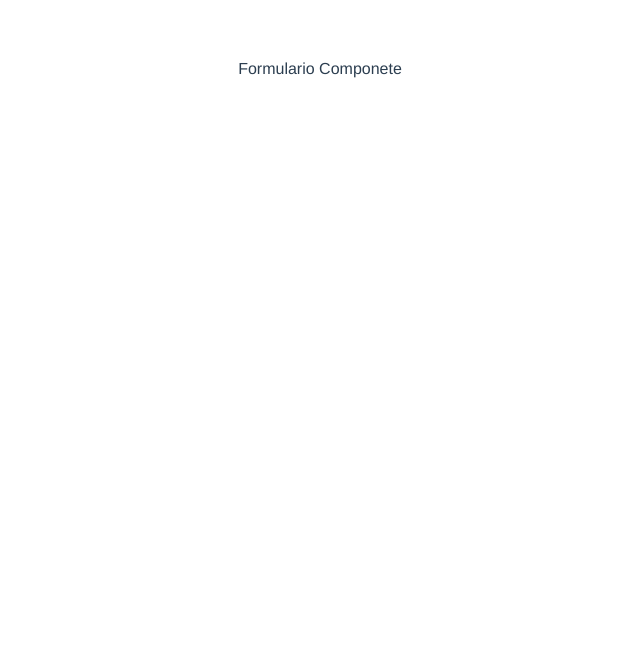
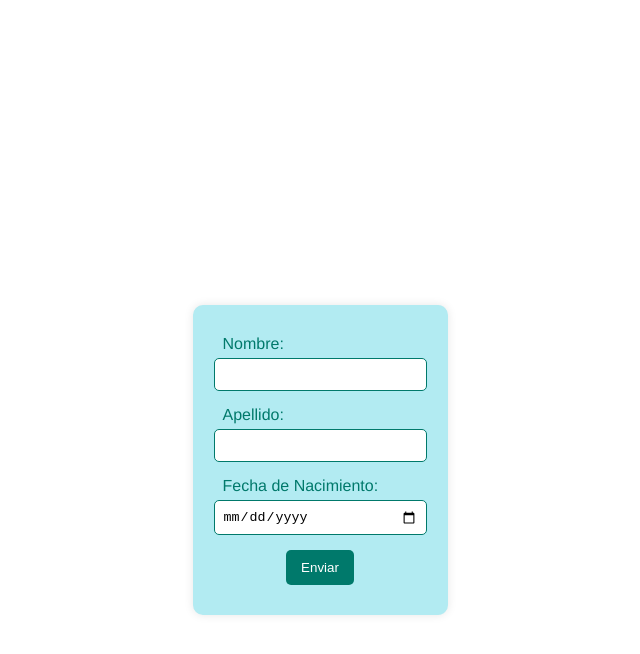
Before and after one commit to EdlithVinueza/pw_vue_u3_p7_ev, a Vue app: page / in a window 1280 px wide. Shown: the top 654 px of the page, without its empty margins (320-960 px from the left). Built offline with nearby package versions, Linux system fonts and the light colour scheme.

Commit message:
Formulario Persona

```diff
--- a/src/components/FormularioComponente.vue
+++ b/src/components/FormularioComponente.vue
@@ -1,18 +1,96 @@
 <template>
-  <p>Formulario Componete </p>
+  <div class="form-container">
+    <form @submit.prevent="submitForm">
+      <div class="form-group">
+        <label for="nombre">Nombre:</label>
+        <input type="text" id="nombre" v-model="nombre" required>
+      </div>
+      <div class="form-group">
+        <label for="apellido">Apellido:</label>
+        <input type="text" id="apellido" v-model="apellido" required>
+      </div>
+      <div class="form-group">
+        <label for="fechaNacimiento">Fecha de Nacimiento:</label>
+        <input type="date" id="fechaNacimiento" v-model="fechaNacimiento" required>
+      </div>
+      <button type="submit">Enviar</button>
+    </form>
+  </div>
 </template>
 
 <script>
-import {obtenerPorIdFachada} from '../client/PersonaCliente';
+import { obtenerPorIdFachada } from '../client/PersonaCliente';
+
 export default {
-
-    mounted(){
-
+  data() {
+    return {
+      nombre: '',
+      apellido: '',
+      fechaNacimiento: ''
+    };
+  },
+  methods: {
+    submitForm() {
+      console.log('Nombre:', this.nombre);
+      console.log('Apellido:', this.apellido);
+      console.log('Fecha de Nacimiento:', this.fechaNacimiento);
     }
-
-}
+  },
+  mounted() {
+    // Código para ejecutar cuando el componente se monta
+  }
+};
 </script>
 
 <style>
+.form-container {
+  display: flex;
+  justify-content: center;
+  align-items: center;
+  height: 100vh;
+}
 
+form {
+  background-color: #b2ebf2;
+  padding: 30px;
+  border-radius: 10px;
+  box-shadow: 0 0 10px rgba(0, 0, 0, 0.1);
+  display: flex;
+  flex-direction: column;
+  align-items: center;
+}
+
+.form-group {
+  display: flex;
+  flex-direction: column;
+  align-items: center;
+  margin-bottom: 15px;
+  width: 100%;
+}
+
+label {
+  align-self: flex-start;
+  color: #00796b;
+  margin-bottom: 5px;
+}
+
+input {
+  width: 100%;
+  padding: 8px;
+  border: 1px solid #00796b;
+  border-radius: 5px;
+}
+
+button {
+  background-color: #00796b;
+  color: white;
+  padding: 10px 15px;
+  border: none;
+  border-radius: 5px;
+  cursor: pointer;
+}
+
+button:hover {
+  background-color: #004d40;
+}
 </style>
```
